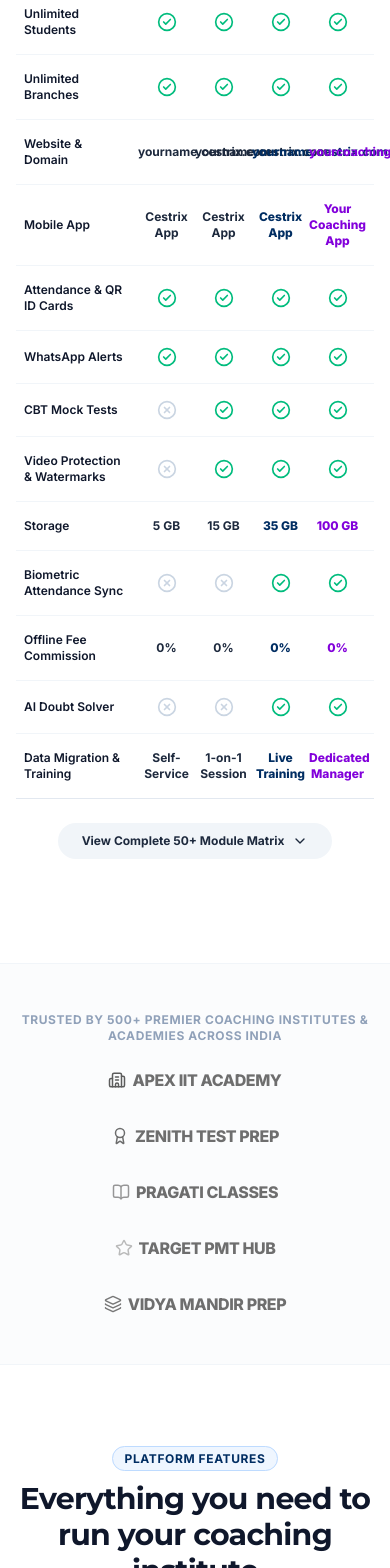
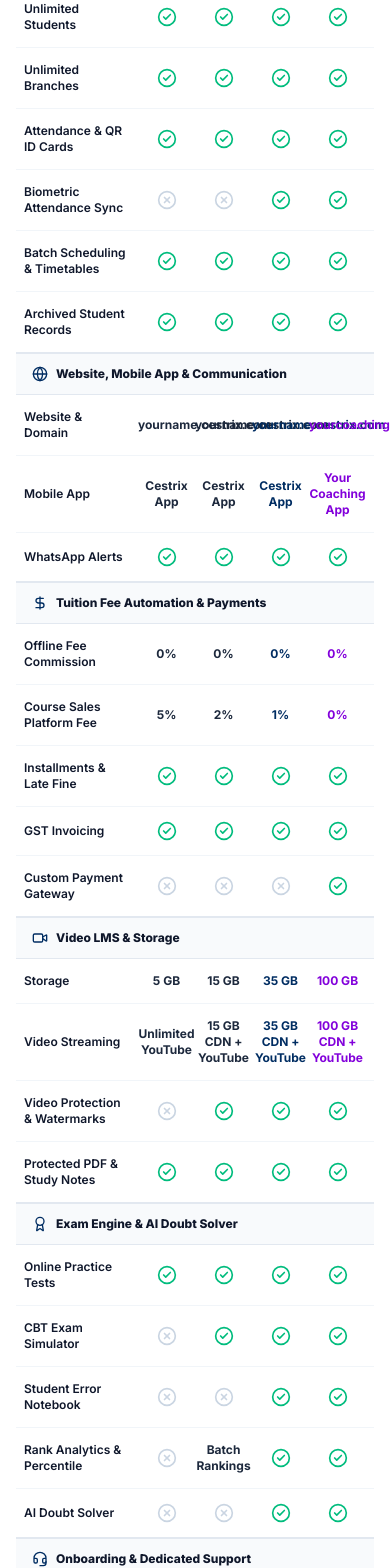
Before and after one commit to ashukumari95/cestrix-_learning, a React (Vite) app: page /pricing in a window 390 px wide. Shown: the part 3740-5308 px from the top of the page. Built offline with nearby package versions, Linux system fonts and the light colour scheme.

Commit message:
Eliminate duplicate comparison table and merge into single categorized matrix

```diff
--- a/src/pages/PricingPage.tsx
+++ b/src/pages/PricingPage.tsx
@@ -13,176 +13,59 @@
 export const PricingPage: React.FC = () => {
   const [billingCycle, setBillingCycle] = useState<'MONTHLY' | 'YEARLY'>('YEARLY')
   const [openFaqIndex, setOpenFaqIndex] = useState<number | null>(0)
-  const [showFullMatrix, setShowFullMatrix] = useState<boolean>(false)
 
   // 4 Enterprise-Grade Transparent SaaS Plans (Single Source of Truth)
   const plans = PRICING_PLANS
 
-  // Formstack-Style "I need to..." Core Comparison Rows
-  const coreFeatureRows = [
+  // Unified Feature Comparison Matrix (Zero Duplicates, Formstack Clean Design)
+  const comparisonSections = [
     {
-      feature: 'Unlimited Students',
-      desc: 'No student caps or per-seat fees',
+      category: 'Academic Operations & Coaching ERP',
+      icon: Building2,
+      items: [
+        {
+          name: 'Unlimited Students',
+          desc: 'No student caps or per-seat penalties; grow freely without surprise charges',
           starter: true,
           growth: true,
           pro: true,
           enterprise: true
         },
         {
-      feature: 'Unlimited Branches',
-      desc: 'Manage all branches from one unified dashboard',
+          name: 'Unlimited Branches',
+          desc: 'Manage all branch locations and classrooms under one unified admin dashboard',
           starter: true,
           growth: true,
           pro: true,
           enterprise: true
         },
         {
-      feature: 'Website & Domain',
-      desc: 'Course listings and admission inquiry forms',
-      starter: 'yourname.cestrix.com',
-      growth: 'yourname.cestrix.com',
-      pro: 'yourname.cestrix.com',
-      enterprise: 'yourcoaching.com'
-    },
-    {
-      feature: 'Mobile App',
-      desc: 'Lectures, tests, attendance, and fee receipts on mobile',
-      starter: 'Cestrix App',
-      growth: 'Cestrix App',
-      pro: 'Cestrix App',
-      enterprise: 'Your Coaching App'
-    },
-    {
-      feature: 'Attendance & QR ID Cards',
-      desc: 'Daily attendance tracking and printable student ID cards',
+          name: 'Attendance & QR ID Cards',
+          desc: 'Daily attendance tracking, faculty app check-in, and printable student ID cards',
           starter: true,
           growth: true,
           pro: true,
           enterprise: true
         },
         {
-      feature: 'WhatsApp Alerts',
-      desc: 'Attendance alerts and fee due reminders to parents',
+          name: 'Biometric Attendance Sync',
+          desc: 'Real-time sync with fingerprint and facial recognition biometric machines',
+          starter: false,
+          growth: false,
+          pro: true,
+          enterprise: true
+        },
+        {
+          name: 'Batch Scheduling & Timetables',
+          desc: 'Manage morning/evening shifts with automatic classroom conflict alerts',
           starter: true,
           growth: true,
           pro: true,
           enterprise: true
         },
         {
-      feature: 'CBT Mock Tests',
-      desc: 'Online exams with timer, question palette, and negative marking',
-      starter: false,
-      growth: true,
-      pro: true,
-      enterprise: true
-    },
-    {
-      feature: 'Video Protection & Watermarks',
-      desc: 'Screen recording blocker and student phone watermark on videos',
-      starter: false,
-      growth: true,
-      pro: true,
-      enterprise: true
-    },
-    {
-      feature: 'Storage',
-      desc: 'Encrypted storage for recorded lectures and study notes',
-      starter: '5 GB',
-      growth: '15 GB',
-      pro: '35 GB',
-      enterprise: '100 GB'
-    },
-    {
-      feature: 'Biometric Attendance Sync',
-      desc: 'Direct sync with fingerprint and face scanner machines',
-      starter: false,
-      growth: false,
-      pro: true,
-      enterprise: true
-    },
-    {
-      feature: 'Offline Fee Commission',
-      desc: 'Platform fee on counter cash, offline cheques, and direct UPI',
-      starter: '0%',
-      growth: '0%',
-      pro: '0%',
-      enterprise: '0%'
-    },
-    {
-      feature: 'AI Doubt Solver',
-      desc: 'Students photo-snap difficult questions for step-by-step guidance',
-      starter: false,
-      growth: false,
-      pro: true,
-      enterprise: true
-    },
-    {
-      feature: 'Data Migration & Training',
-      desc: 'Excel student ledger upload and onboarding assistance',
-      starter: 'Self-Service',
-      growth: '1-on-1 Session',
-      pro: 'Live Training',
-      enterprise: 'Dedicated Manager'
-    }
-  ]
-
-  // Deep Semantic Feature Comparison Matrix (Expandable)
-  const comparisonSections = [
-    {
-      category: 'Academic Operations & Coaching ERP',
-      icon: Building2,
-      items: [
-        {
-          name: 'Unlimited Active Student Capacity',
-          desc: 'Concurrently enrolled active students (Graduated & archived student histories remain FREE forever)',
-          starter: true,
-          growth: true,
-          pro: true,
-          enterprise: true
-        },
-        {
-          name: 'Unlimited Campus Branches Included',
-          desc: 'Physical branch locations managed within a unified organizational dashboard',
-          starter: true,
-          growth: true,
-          pro: true,
-          enterprise: true
-        },
-        {
-          name: 'Admission Rush Overage Protection',
-          desc: 'System resilience during peak intake seasons: software never locks or disrupts operations',
-          starter: true,
-          growth: true,
-          pro: true,
-          enterprise: true
-        },
-        {
-          name: 'Biometric Machine Hardware Cloud Sync',
-          desc: 'Real-time cloud integration with fingerprint and facial recognition devices without manual export',
-          starter: false,
-          growth: false,
-          pro: true,
-          enterprise: true
-        },
-        {
-          name: 'Manual & QR-Scan Daily Attendance',
-          desc: 'Faculty app check-in, classroom registers, or barcode badge scanning at institute entry gates',
-          starter: true,
-          growth: true,
-          pro: true,
-          enterprise: true
-        },
-        {
-          name: 'Archived Student & Alumni Records',
-          desc: 'Retain historical student fee receipts, academic marks, and certificates at zero incremental cost',
-          starter: true,
-          growth: true,
-          pro: true,
-          enterprise: true
-        },
-        {
-          name: 'Multi-Batch Scheduling & Classroom Mapping',
-          desc: 'Manage multiple morning/evening shifts with automatic classroom conflict and overlap alerts',
+          name: 'Archived Student Records',
+          desc: 'Retain historical student fee receipts, academic marks, and certificates for free',
           starter: true,
           growth: true,
           pro: true,
@@ -191,12 +74,42 @@
       ]
     },
     {
-      category: 'Tuition Fee Automation & Financial Transparency',
+      category: 'Website, Mobile App & Communication',
+      icon: Globe,
+      items: [
+        {
+          name: 'Website & Domain',
+          desc: 'Branded public portal with course listings and online admission inquiry forms',
+          starter: 'yourname.cestrix.com',
+          growth: 'yourname.cestrix.com',
+          pro: 'yourname.cestrix.com',
+          enterprise: 'yourcoaching.com'
+        },
+        {
+          name: 'Mobile App',
+          desc: 'Access recorded lectures, mock tests, attendance logs, and fee receipts on mobile',
+          starter: 'Cestrix App',
+          growth: 'Cestrix App',
+          pro: 'Cestrix App',
+          enterprise: 'Your Coaching App'
+        },
+        {
+          name: 'WhatsApp Alerts',
+          desc: 'Automated real-time attendance alerts and fee due reminders to parents',
+          starter: true,
+          growth: true,
+          pro: true,
+          enterprise: true
+        }
+      ]
+    },
+    {
+      category: 'Tuition Fee Automation & Payments',
       icon: DollarSign,
       items: [
         {
           name: 'Offline Fee Commission',
-          desc: 'Zero platform commission on tuition fees collected at your desk, via cheque, or through direct bank transfers',
+          desc: 'Zero platform commission on tuition fees collected at your desk, via cash or direct UPI',
           starter: '0%',
           growth: '0%',
           pro: '0%',
@@ -204,31 +117,31 @@
         },
         {
           name: 'Course Sales Platform Fee',
-          desc: 'Transaction fee applied exclusively to self-service digital video courses sold through the app gateway',
+          desc: 'Transaction fee applied exclusively to digital video courses sold through the app',
           starter: '5%',
           growth: '2%',
           pro: '1%',
           enterprise: '0%'
         },
         {
-          name: 'Installment Schedules & Late Fine Automation',
-          desc: 'Automated installment generation, fine recalculation, and direct WhatsApp payment link dispatch',
+          name: 'Installments & Late Fine',
+          desc: 'Automated installment schedules, late fine recalculation, and WhatsApp payment links',
           starter: true,
           growth: true,
           pro: true,
           enterprise: true
         },
         {
-          name: 'GST Tax Invoicing & Input Credit Invoices',
-          desc: 'Audit-ready, GST-compliant fee receipts with itemized tax breakdowns and automated serial numbering',
+          name: 'GST Invoicing',
+          desc: 'Audit-ready, GST-compliant fee receipts with itemized tax breakdowns and serial numbering',
           starter: true,
           growth: true,
           pro: true,
           enterprise: true
         },
         {
-          name: 'Custom Payment Gateway Integration',
-          desc: 'Connect your merchant account with Razorpay, Cashfree, or PayU for direct same-day (T+0) bank settlement',
+          name: 'Custom Payment Gateway',
+          desc: 'Connect Razorpay, Cashfree, or PayU for direct same-day (T+0) bank settlement',
           starter: false,
           growth: false,
           pro: false,
@@ -237,12 +150,12 @@
       ]
     },
     {
-      category: 'Video LMS, CDN Streaming & Anti-Piracy DRM',
+      category: 'Video LMS & Storage',
       icon: Video,
       items: [
         {
           name: 'Storage',
-          desc: 'Encrypted cloud storage for recorded lectures, assignments, and curriculum materials',
+          desc: 'Encrypted cloud storage for recorded lectures, assignments, and curriculum notes',
           starter: '5 GB',
           growth: '15 GB',
           pro: '35 GB',
@@ -250,31 +163,23 @@
         },
         {
           name: 'Video Streaming',
-          desc: 'CDN streaming and YouTube unlisted integration with zero bandwidth limits',
+          desc: 'Global CDN streaming and YouTube unlisted integration with zero bandwidth limits',
           starter: 'Unlimited YouTube',
           growth: '15 GB CDN + YouTube',
           pro: '35 GB CDN + YouTube',
           enterprise: '100 GB CDN + YouTube'
         },
         {
-          name: 'Anti-Piracy Screen Recording Blocker',
-          desc: 'Hardened media player preventing third-party screen grabbers, HDMI mirrors, and direct stream downloads',
+          name: 'Video Protection & Watermarks',
+          desc: 'Screen recording blocker and dynamic student phone watermark overlay on video playback',
           starter: false,
           growth: true,
           pro: true,
           enterprise: true
         },
         {
-          name: 'Dynamic Student Phone & ID Watermark',
-          desc: 'Moving cryptographic overlay displaying the student’s registered mobile number and name across the screen',
-          starter: false,
-          growth: false,
-          pro: true,
-          enterprise: true
-        },
-        {
-          name: 'Protected PDF Study Material & DPP Uploads',
-          desc: 'Secure hosting for Daily Practice Problems with view-only modes and downloadable restrictions',
+          name: 'Protected PDF & Study Notes',
+          desc: 'Secure hosting for daily practice problems (DPP) with view-only modes and restrictions',
           starter: true,
           growth: true,
           pro: true,
@@ -283,40 +188,62 @@
       ]
     },
     {
-      category: 'Exam Engine & CBT Test Simulator',
+      category: 'Exam Engine & AI Doubt Solver',
       icon: Award,
       items: [
         {
-          name: 'Online MCQ & Subjective Practice Quizzes',
-          desc: 'Objective testing module with immediate scorecard generation, answer keys, and explanatory hints',
+          name: 'Online Practice Tests',
+          desc: 'Objective quizzes with immediate scorecard generation, answer keys, and solutions',
           starter: true,
           growth: true,
           pro: true,
           enterprise: true
         },
         {
-          name: 'NTA-Grade Computer-Based Test (CBT) Simulator',
-          desc: 'Exact replication of JEE and NEET computer testing environments with question palettes, timers, and marking schemes',
+          name: 'CBT Exam Simulator',
+          desc: 'NTA-pattern online exams with timers, question palettes, and negative marking',
           starter: false,
           growth: true,
           pro: true,
           enterprise: true
         },
         {
-          name: 'Intelligent Student Error Notebook',
-          desc: 'Automatic repository capturing every incorrectly answered question for focused revision and re-testing',
+          name: 'Student Error Notebook',
+          desc: 'Automatic repository capturing incorrectly answered questions for focused revision',
           starter: false,
           growth: false,
           pro: true,
           enterprise: true
         },
         {
-          name: 'Comparative Rank Percentile & Analytics',
-          desc: 'Batch-wide percentiles, subject-wise accuracy metrics, and comparative topper benchmark charts',
+          name: 'Rank Analytics & Percentile',
+          desc: 'Batch-wide percentiles, subject-wise accuracy metrics, and benchmark leaderboards',
           starter: false,
           growth: 'Batch Rankings',
           pro: true,
           enterprise: true
+        },
+        {
+          name: 'AI Doubt Solver',
+          desc: 'Enrolled students photo-snap difficult questions for step-by-step guidance',
+          starter: false,
+          growth: false,
+          pro: true,
+          enterprise: true
+        }
+      ]
+    },
+    {
+      category: 'Onboarding & Dedicated Support',
+      icon: Headset,
+      items: [
+        {
+          name: 'Data Migration & Training',
+          desc: 'Historical Excel student ledger upload and live 1-on-1 staff onboarding sessions',
+          starter: 'Self-Service',
+          growth: '1-on-1 Session',
+          pro: 'Live Training',
+          enterprise: 'Dedicated Manager'
         }
       ]
     }
@@ -887,102 +814,13 @@
               </div>
             </div>
 
-            {/* "I need to..." Formstack Section Header */}
-            <div className="bg-slate-50/80 px-4 py-3 font-bold text-sm text-slate-900 border-b border-slate-200">
-              I need to...
-            </div>
-
-            {/* Core Feature Rows */}
-            <div className="divide-y divide-slate-100">
-              {coreFeatureRows.map((row, rIdx) => (
-                <div
-                  key={rIdx}
-                  className="grid grid-cols-12 py-4 px-2 items-center hover:bg-slate-50/60 transition-colors"
-                >
-                  <div className="col-span-4 pr-3">
-                    <span className="font-semibold text-xs sm:text-sm text-slate-900 block">
-                      {row.feature}
-                    </span>
-                    <span className="text-[11px] text-slate-500 hidden sm:block mt-0.5">
-                      {row.desc}
-                    </span>
-                  </div>
-
-                  {/* Starter Cell */}
-                  <div className="col-span-2 text-center text-xs font-semibold text-slate-700">
-                    {typeof row.starter === 'boolean' ? (
-                      row.starter ? (
-                        <CheckCircle2 className="w-5 h-5 text-emerald-500 mx-auto" />
-                      ) : (
-                        <XCircle className="w-5 h-5 text-slate-300 mx-auto" />
-                      )
-                    ) : (
-                      <span className="text-slate-800 font-bold">{row.starter}</span>
-                    )}
-                  </div>
-
-                  {/* Growth Cell */}
-                  <div className="col-span-2 text-center text-xs font-semibold text-slate-700">
-                    {typeof row.growth === 'boolean' ? (
-                      row.growth ? (
-                        <CheckCircle2 className="w-5 h-5 text-emerald-500 mx-auto" />
-                      ) : (
-                        <XCircle className="w-5 h-5 text-slate-300 mx-auto" />
-                      )
-                    ) : (
-                      <span className="text-slate-800 font-bold">{row.growth}</span>
-                    )}
-                  </div>
-
-                  {/* Pro Cell */}
-                  <div className="col-span-2 text-center text-xs font-semibold text-slate-700">
-                    {typeof row.pro === 'boolean' ? (
-                      row.pro ? (
-                        <CheckCircle2 className="w-5 h-5 text-emerald-500 mx-auto" />
-                      ) : (
-                        <XCircle className="w-5 h-5 text-slate-300 mx-auto" />
-                      )
-                    ) : (
-                      <span className="text-[#173F8A] font-extrabold">{row.pro}</span>
-                    )}
-                  </div>
-
-                  {/* Enterprise Cell */}
-                  <div className="col-span-2 text-center text-xs font-semibold text-slate-700">
-                    {typeof row.enterprise === 'boolean' ? (
-                      row.enterprise ? (
-                        <CheckCircle2 className="w-5 h-5 text-emerald-500 mx-auto" />
-                      ) : (
-                        <XCircle className="w-5 h-5 text-slate-300 mx-auto" />
-                      )
-                    ) : (
-                      <span className="text-purple-700 font-extrabold">{row.enterprise}</span>
-                    )}
-                  </div>
-                </div>
-              ))}
-            </div>
-
-            {/* Toggle Full Matrix Button */}
-            <div className="py-6 text-center border-t border-slate-200">
-              <button
-                type="button"
-                onClick={() => setShowFullMatrix(!showFullMatrix)}
-                className="inline-flex items-center gap-2 px-6 py-2.5 rounded-full bg-slate-100 hover:bg-slate-200 text-slate-800 font-bold text-xs sm:text-sm transition-all"
-              >
-                <span>{showFullMatrix ? 'Hide Detailed Module Breakdown' : 'View Complete 50+ Module Matrix'}</span>
-                <ChevronDown size={16} className={`transition-transform ${showFullMatrix ? 'rotate-180' : ''}`} />
-              </button>
-            </div>
-
-            {/* Expandable Full Matrix */}
-            {showFullMatrix && (
-              <div className="divide-y divide-slate-200 border-t border-slate-200 animate-in fade-in duration-300">
+            {/* Unified Feature Matrix by Category (Zero Duplicates, Formstack Clean Design) */}
+            <div className="divide-y divide-slate-200">
               {comparisonSections.map((sec, secIdx) => {
                 const SecIcon = sec.icon
                 return (
                   <div key={secIdx}>
-                      <div className="bg-slate-100/90 px-4 py-3 flex items-center gap-2 border-y border-slate-200 text-slate-900 font-extrabold text-xs sm:text-sm">
+                    <div className="bg-slate-50 px-4 py-3 flex items-center gap-2 border-y border-slate-200 text-slate-900 font-extrabold text-xs sm:text-sm">
                       <SecIcon size={16} className="text-[#173F8A]" />
                       <span>{sec.category}</span>
                     </div>
@@ -991,7 +829,7 @@
                       {sec.items.map((item, itemIdx) => (
                         <div
                           key={itemIdx}
-                            className="grid grid-cols-12 py-3 px-2 text-xs items-center hover:bg-slate-50/60 transition-colors"
+                          className="grid grid-cols-12 py-3.5 px-2 text-xs items-center hover:bg-slate-50/60 transition-colors"
                         >
                           <div className="col-span-4 pr-3">
                             <span className="font-semibold text-slate-900 block text-xs sm:text-sm">
@@ -1056,7 +894,6 @@
                 )
               })}
             </div>
-            )}
           </div>
         </div>
       </section>
```
Lines whose indentation alone changed are shown as unchanged.
